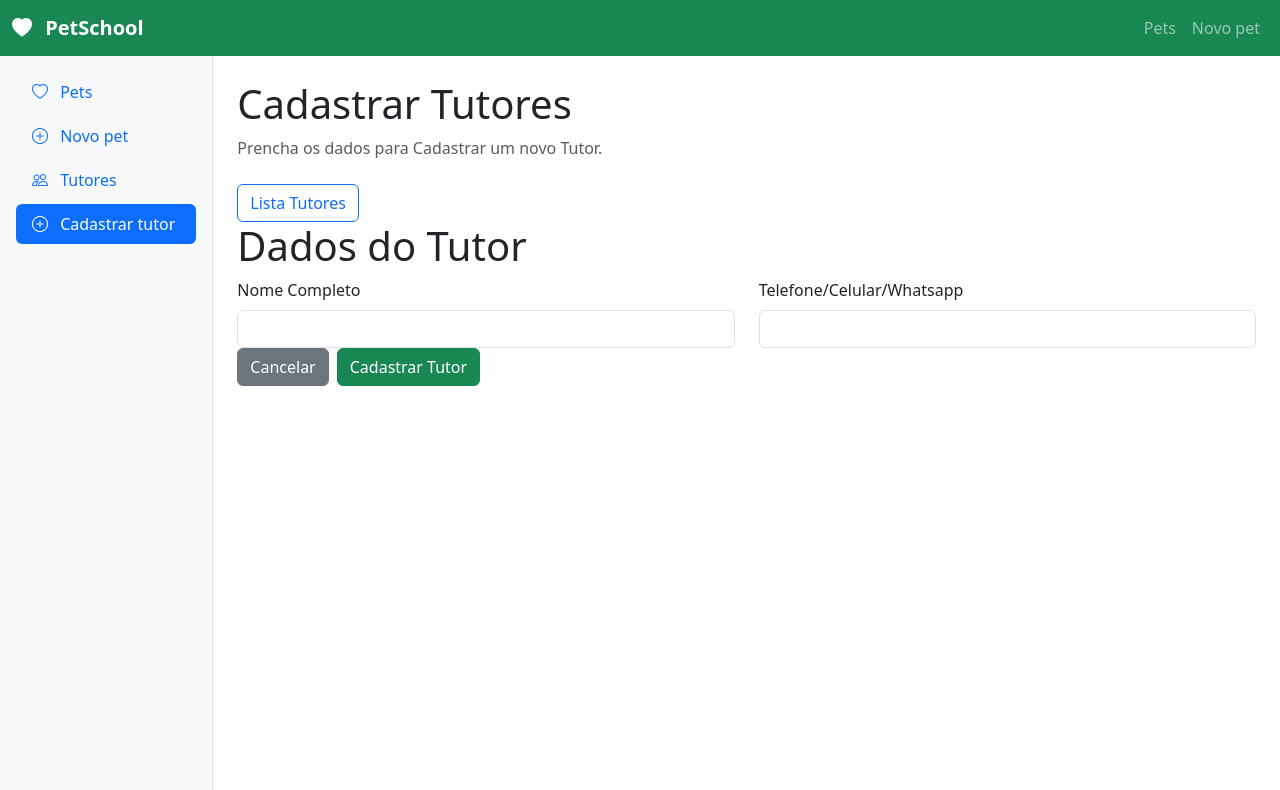
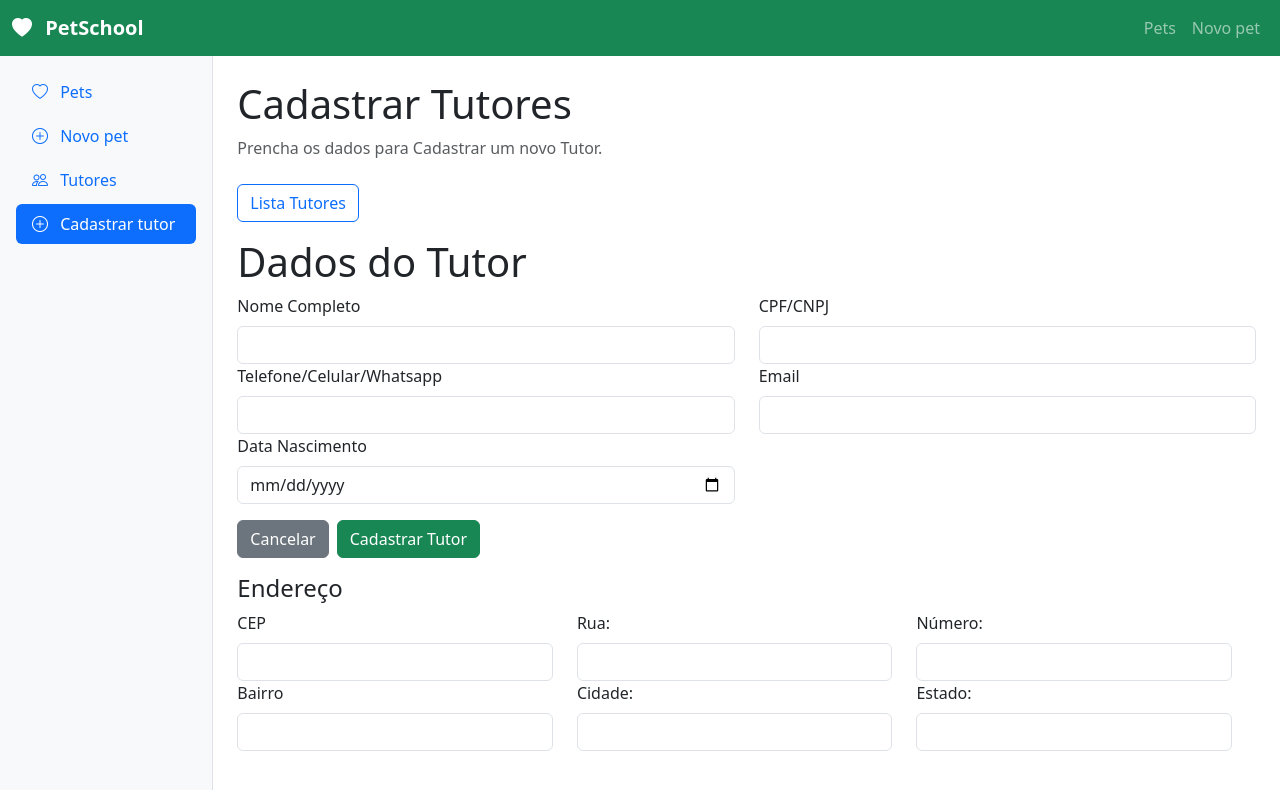
Before and after one commit to Bianca161/hotel-pets, a Vue app: page /tutores/novo in a window 1280 px wide. Shown: the top 790 px of the page. Built offline with nearby package versions, Linux system fonts and the light colour scheme; data requests are answered from the project's data file.

Commit message:
feat- atualização

```diff
--- a/src/views/TutorView.vue
+++ b/src/views/TutorView.vue
@@ -50,7 +50,11 @@ onMounted(carregarDados);
         <tr>
           <th>id</th>
           <th>Nome</th>
+          <th>CPF/CNPJ</th>
           <th>Telefone</th>
+          <th>E-mail</th>
+          <th>Pets (Quantidade)</th>
+          <th>Nomes dos Pets</th>
           <th>Ações</th>
         </tr>
       </thead>
@@ -61,6 +65,12 @@ onMounted(carregarDados);
         >
           <td>{{ tutor.id }}</td>
           <td>{{ tutor.nome }}</td>
+          <td>{{ tutor.cpf_cnpj }}</td>
+          <td>{{ tutor.email }}</td>
+          <td>{{ tutor.endereco }}</td>
+          <td>{{ tutor.cidade }}</td>
+          <td>{{ tutor.estado }}</td>
+          <td>{{ tutor.cep }}</td>
           <td>{{ tutor.telefone }}</td>
           <td>
             <RouterLink :to="`/tutores/${tutor.id}`" class="btn btn-sm">Visualizar</RouterLink>
--- a/src/views/addTutorView.vue
+++ b/src/views/addTutorView.vue
@@ -15,6 +15,17 @@ const tutores = ref([]);
 const novoTutor = ref({
   nome: '',
   telefone: '',
+  cpf: '',
+  email: '',
+  data: '',
+  endereco: {
+    rua: '',
+    numero: '',
+    bairro: '',
+    cidade: '',
+    estado: '',
+    cep: '',
+  },
 });
 
 // buscar todos os tutores que estão salvo na aplicação
@@ -64,7 +75,12 @@ onMounted(carregarTutores);
       @submit.prevent="salvarTutor"
     >
 
-    <h1>Dados do Tutor </h1>
+    <!---- parte do formulario -->
+     <div class="row">
+        <div class="col-md-12 mt-3">
+          <h1 class="text-2xl font-bold">Dados do Tutor</h1>
+        </div>
+      </div>
 
       <!-- nome do tutor -->
       <div class="col-md-6">
@@ -79,6 +95,23 @@ onMounted(carregarTutores);
           class="form-control"
           id="nome"
           v-model="novoTutor.nome"
+          required
+        />
+      </div>
+
+      <!-- CPF/CNPJ do tutor -->
+      <div class="col-md-6">
+        <label
+          for="cpf"
+          class="form-label"
+        >
+          CPF/CNPJ
+        </label>
+        <input
+          type="text"
+          class="form-control"
+          id="cpf"
+          v-model="novoTutor.cpf"
           required
         />
       </div>
@@ -100,20 +133,168 @@ onMounted(carregarTutores);
         />
       </div>
 
+      <!-- Email do tutor -->
+      <div class="col-md-6">
+        <label
+          for="email"
+          class="form-label"
+        >
+          Email
+        </label>
+        <input
+          type="text"
+          class="form-control"
+          id="email"
+          v-model="novoTutor.email"
+          required
+        />
+      </div>
+
+      <!-- Data Nascimento do tutor -->
+      <div class="col-md-6">
+        <label
+          for="data"
+          class="form-label"
+        >
+          Data Nascimento
+        </label>
+        <input
+          type="date"
+          class="form-control"
+          id="data"
+          v-model="novoTutor.data"
+          required
+        />
+      </div>
+
       <div class="col-12 d-flex gap-2">
+
         <RouterLink
-          class="btn btn-secondary" to="/tutores"
+          class="btn btn-secondary mt-3"
+          to="/tutores"
         >
           Cancelar
         </RouterLink>
 
         <button
-          class="btn btn-success"
-          type="submit"
+          class="btn btn-success
+          type mt-3"
         >
           Cadastrar Tutor
         </button>
       </div>
+
+      <!---2 Parte ----->
+
+      <div class="row">
+        <div class="col-md-12 mt-3">
+          <h4 class="text-2xl font-bold">Endereço</h4>
+        </div>
+      </div>
+
+      <!-- CEP do Tutor -->
+      <div class="row">
+        <div class="col-md-4">
+          <label
+            for="cep"
+            class="form-label"
+          >
+            CEP
+          </label>
+          <input
+            type="text"
+            class="form-control"
+            id="cep"
+            v-model="novoTutor.endereco.cep"
+            required
+            @blur="buscaCep(novoTutor.endereco.cep)"
+          />
+        </div>
+
+        <div class="col-12 col-md-4">
+          <!-- RUA -->
+          <label
+            for="rua"
+            class="form-label"
+          >
+            Rua:
+          </label>
+          <input
+            type="text"
+            class="form-control"
+            id="rua"
+            v-model="novoTutor.endereco.rua"
+            required
+          />
+        </div>
+        <!-- Telefone do Tutor -->
+        <div class="col-md-4">
+          <label
+            for="numero"
+            class="form-label"
+          >
+            Número:
+          </label>
+          <input
+            type="text"
+            class="form-control"
+            id="numero"
+            v-model="novoTutor.endereco.numero"
+            required
+          />
+        </div>
+      </div>
+
+      <div class="row">
+        <div class="col-md-4">
+          <label
+            for="bairro"
+            class="form-label"
+          >
+            Bairro
+          </label>
+          <input
+            type="text"
+            class="form-control"
+            id="bairro"
+            v-model="novoTutor.endereco.bairro"
+            required
+          />
+        </div>
+
+        <div class="col-12 col-md-4">
+          <!-- Cidade -->
+          <label
+            for="cidade"
+            class="form-label"
+          >
+            Cidade:
+          </label>
+          <input
+            type="text"
+            class="form-control"
+            id="cidade"
+            v-model="novoTutor.endereco.cidade"
+            required
+          />
+        </div>
+        <!-- Estado -->
+        <div class="col-md-4">
+          <label
+            for="estado"
+            class="form-label"
+          >
+            Estado:
+          </label>
+          <input
+            type="text"
+            class="form-control"
+            id="estado"
+            v-model="novoTutor.endereco.estado"
+            required
+          />
+        </div>
+      </div>
     </form>
   </div>
 </template>
```
